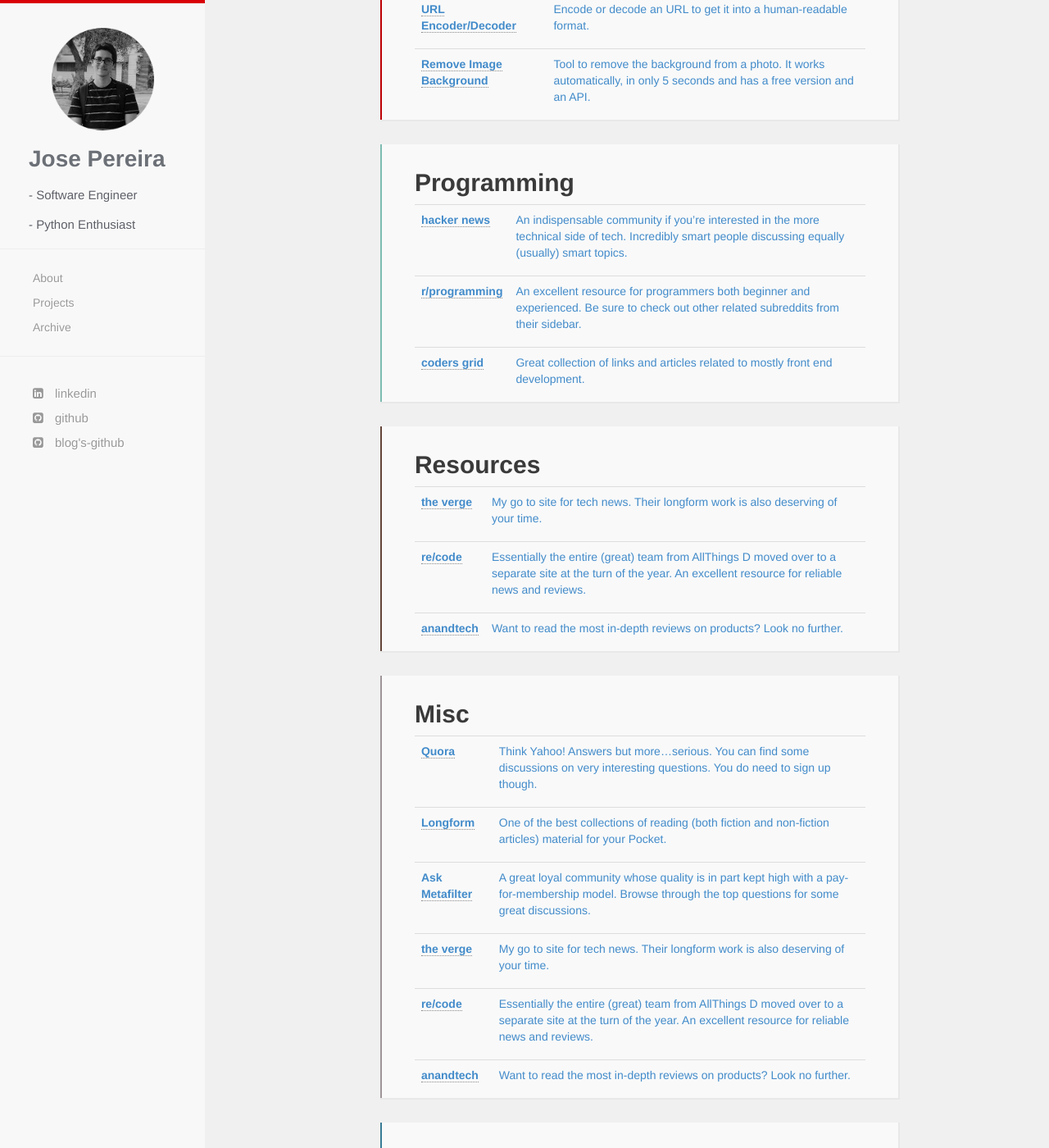
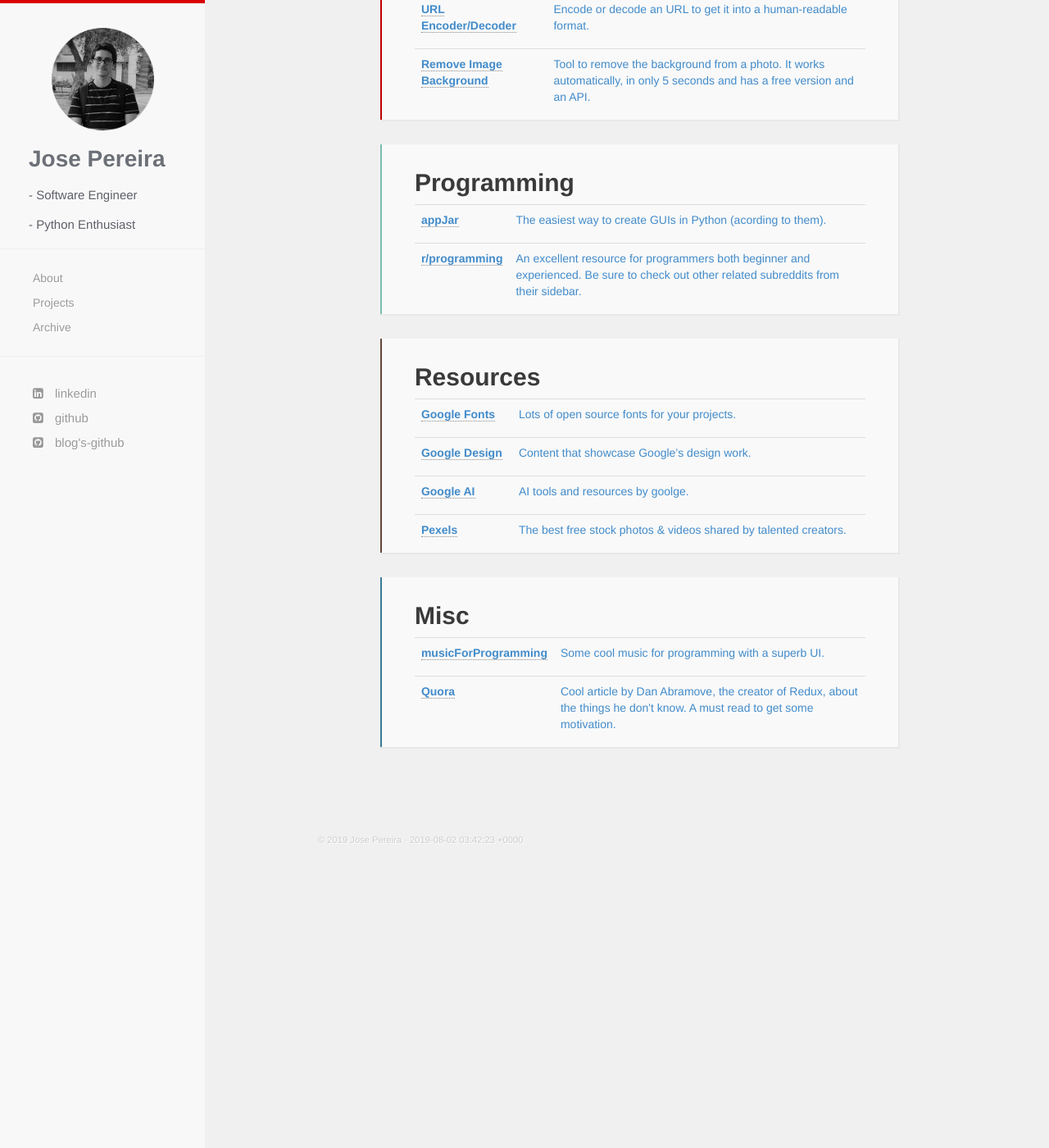
Before and after one commit to jpereiran/jpereiran.github.io, a Jekyll site: the page built from links.html, in a window 1280 px wide and 1400 px high, scrolled down 519 px. Shown: the whole window at 82% size. Built offline with Jekyll 4.4.1, drawn with Linux system fonts in a browser that asks for light colours; nearby versions of some CDN libraries; after the commit the page ends 1556 px from its top, so only the background shows below that; some of the changed text lies outside the part shown.

Commit message:
Update links.html

```diff
--- a/links.html
+++ b/links.html
@@ -11,8 +11,7 @@ title: Links
       <a href="#fashion"><span class="label label-danger fashion-button">Tools</span></a>
       <a href="#programming"><span class="label label-danger programming-button">Programming</span></a>
       <a href="#tech"><span class="label label-danger tech-button">Resources</span></a>
-      <a href="#misc"><span class="label label-danger misc-button">Misc</span></a>
-      <a href="#misc"><span class="label label-danger podcasts-button">Podcasts</span></a>
+      <a href="#misc"><span class="label label-danger podcasts-button">Misc</span></a>
       </center>
       <br>
     </div>
@@ -24,7 +23,7 @@ title: Links
         <tbody>
           <tr>
             <td valign="top" class="td1">
-              <p class="p2"><span class="s2"><a href="https://jsonformatter.org"><b>JSON Formatter</b></span></p>
+              <p class="p2"><span class="s1"><a href="https://jsonformatter.org"><b>JSON Formatter</b></span></p>
             </td>
             <td valign="top" class="td2">
               <p class="p2"><span class="s1"><b>JSON Formatter helps to format and validate your JSON data. It also provides tree view and some other tools.</b></span></p>
@@ -65,10 +64,10 @@ title: Links
         <tbody>
           <tr>
             <td valign="top" class="td1">
-              <p class="p2"><span class="s1"><a href="https://news.ycombinator.com/news"><b>hacker news</b></a></span></p>
+              <p class="p2"><span class="s1"><a href="http://appjar.info/"><b>appJar</b></a></span></p>
             </td>
             <td valign="top" class="td2">
-              <p class="p2"><span class="s1">An indispensable community if you’re interested in the more technical side of tech. Incredibly smart people discussing equally (usually) smart topics. <span class="Apple-converted-space"> </span></span></p>
+              <p class="p2"><span class="s1">The easiest way to create GUIs in Python (acording to them).<span class="Apple-converted-space"> </span></span></p>
             </td>
           </tr>
           <tr>
@@ -77,14 +76,6 @@ title: Links
             </td>
             <td valign="top" class="td4">
               <p class="p2"><span class="s1">An excellent resource for programmers both beginner and experienced. Be sure to check out other related subreddits from their sidebar.<span class="Apple-converted-space"> </span></span></p>
-            </td>
-          </tr>
-          <tr>
-            <td valign="top" class="td5">
-              <p class="p2"><span class="s1"><a href="http://www.codersgrid.com"><b>coders grid</b></a></span></p>
-            </td>
-            <td valign="top" class="td6">
-              <p class="p2"><span class="s1">Great collection of links and articles related to mostly front end development.<span class="Apple-converted-space"> </span></span></p>
             </td>
           </tr>
         </tbody>
@@ -98,83 +89,34 @@ title: Links
         <tbody>
           <tr>
             <td valign="top" class="td1">
-              <p class="p2"><span class="s1"><a href="http://www.theverge.com"><b>the verge</b></a></span></p>
+              <p class="p2"><span class="s1"><a href="https://fonts.google.com/"><b>Google Fonts</b></a></span></p>
             </td>
             <td valign="top" class="td2">
-              <p class="p2"><span class="s2">My go to site for tech news. Their longform work is also deserving of your time.</span></p>
+              <p class="p2"><span class="s2">Lots of open source fonts for your projects.</span></p>
             </td>
           </tr>
           <tr>
             <td valign="top" class="td3">
-              <p class="p2"><span class="s1"><a href="http://recode.net"><b>re/code</b></a></span></p>
+              <p class="p2"><span class="s1"><a href="https://design.google/resources/"><b>Google Design</b></a></span></p>
             </td>
             <td valign="top" class="td4">
-              <p class="p2"><span class="s2">Essentially the entire (great) team from AllThings D moved over to a separate site at the turn of the year. An excellent resource for reliable news and reviews.</span></p>
+              <p class="p2"><span class="s2">Content that showcase Google’s design work.</span></p>
             </td>
           </tr>
           <tr>
             <td valign="top" class="td5">
-              <p class="p2"><span class="s1"><a href="http://www.anandtech.com"><b>anandtech</b></a></span><span class="s2"><b><span class="Apple-converted-space"> </span></b></span></p>
+              <p class="p2"><span class="s1"><a href="https://ai.google/tools/"><b>Google AI</b></a></span><span class="s2"><b><span class="Apple-converted-space"> </span></b></span></p>
             </td>
             <td valign="top" class="td6">
-              <p class="p2"><span class="s2">Want to read the most in-depth reviews on products? Look no further.<span class="Apple-converted-space"> </span></span></p>
-            </td>
-          </tr>
-        </tbody>
-      </table>
-    </div>
-
-    <div id="article"class="misc">
-      <a name="misc">
-      <h2>Misc</h2>
-      <table class="table table-hover ">
-        <tbody>
-          <tr>
-            <td valign="top" class="td1">
-              <p class="p2"><span class="s1"><a href="http://www.quora.com"><b>Quora</b></a></span></p>
-            </td>
-            <td valign="top" class="td2">
-              <p class="p2"><span class="s2">Think Yahoo! Answers but more…serious. You can find some discussions on very interesting questions. You do need to sign up though.<span class="Apple-converted-space"> </span></span></p>
-            </td>
-          </tr>
-          <tr>
-            <td valign="top" class="td3">
-              <p class="p2"><span class="s1"><a href="http://longform.org"><b>Longform</b></a></span></p>
-            </td>
-            <td valign="top" class="td4">
-              <p class="p2"><span class="s2">One of the best collections of reading (both fiction and non-fiction articles) material for your Pocket.<span class="Apple-converted-space"> </span></span></p>
-            </td>
-          </tr>
-          <tr>
-            <td valign="top" class="td5">
-              <p class="p2"><span class="s2"><b>Ask </b><a href="http://ask.metafilter.com"><span class="s1"><b>Metafilter</b></span></a></span></p>
-            </td>
-            <td valign="top" class="td6">
-              <p class="p2"><span class="s2">A great loyal community whose quality is in part kept high with a pay-for-membership model. Browse through the top questions for some great discussions.<span class="Apple-converted-space"> </span></span></p>
+              <p class="p2"><span class="s2">AI tools and resources by goolge.<span class="Apple-converted-space"> </span></span></p>
             </td>
           </tr>
           <tr>
             <td valign="top" class="td7">
-              <p class="p2"><span class="s1"><a href="http://www.theverge.com"><b>the verge</b></a></span></p>
+              <p class="p2"><span class="s1"><a href="https://www.pexels.com/"><b>Pexels</b></a></span><span class="s2"><b><span class="Apple-converted-space"> </span></b></span></p>
             </td>
             <td valign="top" class="td8">
-              <p class="p2"><span class="s2">My go to site for tech news. Their longform work is also deserving of your time.</span></p>
-            </td>
-          </tr>
-          <tr>
-            <td valign="top" class="td9">
-              <p class="p2"><span class="s1"><a href="http://recode.net"><b>re/code</b></a></span></p>
-            </td>
-            <td valign="top" class="td10">
-              <p class="p2"><span class="s2">Essentially the entire (great) team from AllThings D moved over to a separate site at the turn of the year. An excellent resource for reliable news and reviews.</span></p>
-            </td>
-          </tr>
-          <tr>
-            <td valign="top" class="td11">
-              <p class="p2"><span class="s1"><a href="http://www.anandtech.com"><b>anandtech</b></a></span><span class="s2"><b><span class="Apple-converted-space"> </span></b></span></p>
-            </td>
-            <td valign="top" class="td12">
-              <p class="p2"><span class="s2">Want to read the most in-depth reviews on products? Look no further.<span class="Apple-converted-space"> </span></span></p>
+              <p class="p2"><span class="s2">The best free stock photos & videos shared by talented creators.<span class="Apple-converted-space"> </span></span></p>
             </td>
           </tr>
         </tbody>
@@ -183,41 +125,27 @@ title: Links
 
     <div id="article"class="podcasts">
       <a name="podcasts">
-      <h2>Podcasts</h2>
+      <h2>Misc</h2>
       <table class="table table-hover ">
         <tbody>
+
           <tr>
             <td valign="top" class="td1">
-              <p class="p2"><span class="s1"><a href="http://www.twit.tv"><b>twit.tv</b></a></span></p>
+              <p class="p2"><span class="s1"><a href="http://musicforprogramming.net/"><b>musicForProgramming</b></a></span></p>
             </td>
             <td valign="top" class="td2">
-              <p class="p2"><span class="s2">Leo Laporte is<span class="Apple-converted-space">  </span>great to listen to and his guests help keep the discussions fun and lively. My favorite podcasts include “This Week in Tech” and “Windows Weekly”<span class="Apple-converted-space"> </span></span></p>
+              <p class="p2"><span class="s2">Some cool music for programming with a superb UI.<span class="Apple-converted-space"> </span></span></p>
             </td>
           </tr>
           <tr>
             <td valign="top" class="td3">
-              <p class="p2"><span class="s1"><a href="http://howtodoeverything.org"><b>How to do Everything (NPR)</b></a></span></p>
+              <p class="p2"><span class="s1"><a href="https://overreacted.io/things-i-dont-know-as-of-2018/"><b>Quora</b></a></span></p>
             </td>
             <td valign="top" class="td4">
-              <p class="p2"><span class="s2">How do you order water at a restaurant without looking like an idiot? One part educational, one part humor.</span></p>
+              <p class="p2"><span class="s2">Cool article by Dan Abramove, the creator of Redux, about the things he don't know. A must read to get some motivation.<span class="Apple-converted-space"> </span></span></p>
             </td>
           </tr>
-          <tr>
-            <td valign="top" class="td1">
-              <p class="p2"><span class="s1"><a href="http://www.radiolab.org"><b>Radiolab (NPR)</b></a></span></p>
-            </td>
-            <td valign="top" class="td2">
-              <p class="p2"><span class="s2">Radiolab has a huge fanbase and it’s not without reason. They do a great job of keeping your attention with engrossing topics and amazing audio work. <span class="Apple-converted-space"> </span></span></p>
-            </td>
-          </tr>
-          <tr>
-            <td valign="top" class="td5">
-              <p class="p2"><span class="s1"><a href="http://www.npr.org/blogs/allsongs/"><b>all songs considered (NPR)</b></a></span></p>
-            </td>
-            <td valign="top" class="td6">
-              <p class="p2"><span class="s2">NPR’s music podcast can be a hit or a miss depending on your taste (less mainstream, more discovery based)<span class="Apple-converted-space">  </span>in music but be sure to give it try.<span class="Apple-converted-space"> </span></span></p>
-            </td>
-          </tr>
+
         </tbody>
       </table>
     </div>
```
